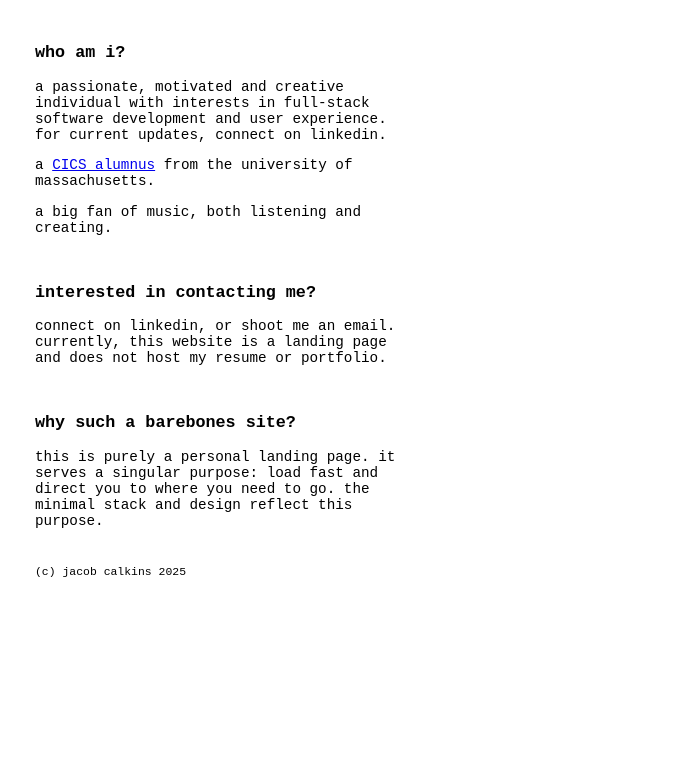
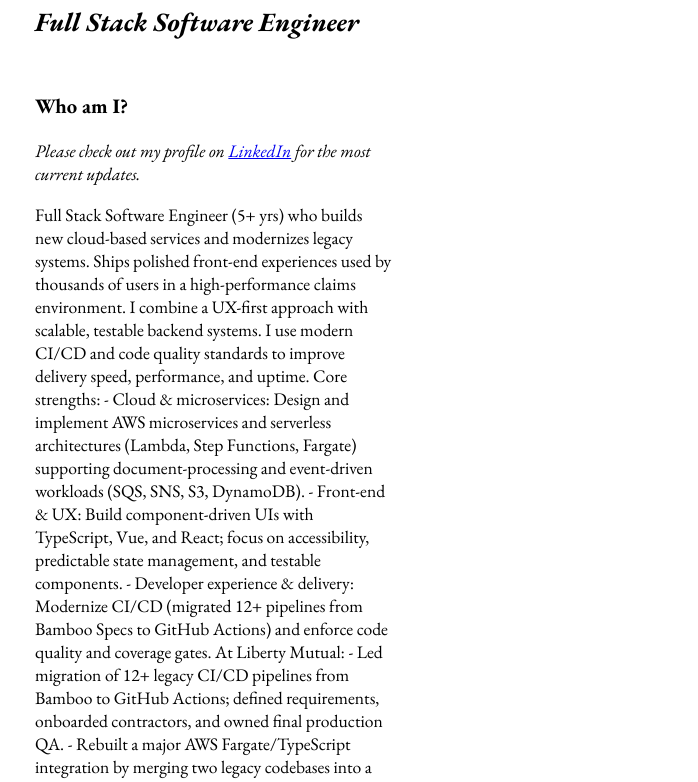
Before and after one commit to JakeCalkins/personal-site, a plain HTML site: page index.html in a window 1280 px wide. Shown: the part 145-927 px from the top of the page, without its empty margins (289-987 px from the left). Before the commit the page ends 800 px from the top, so only its background shows below. Drawn offline with nearby package versions, Linux system fonts and the light colour scheme.

Commit message:
Update index.html

```diff
--- a/index.html
+++ b/index.html
@@ -2,35 +2,53 @@
 <head>
     <title>Jake</title>
     <link rel="stylesheet" type="text/css" href="style.css" media="screen"/>
+
+    <!-- EB Garamond, in lieu of a better alternate -->
+    <link rel="preconnect" href="https://fonts.googleapis.com">
+<link rel="preconnect" href="https://fonts.gstatic.com" crossorigin>
+<link href="https://fonts.googleapis.com/css2?family=EB+Garamond:ital,wght@0,400..800;1,400..800&display=swap" rel="stylesheet">
+
 </head>
 <body>
     <div class="grid-container">
-        <div class="title">
-            <h1>jake calkins - software engineer</h1>
+        <div style="font-family: 'EB Garamond'" class="title">
+            <h1>Jake Calkins</h1>
+            <h2><i>Full Stack Software Engineer</i></h2>
         </div>
         <div class="quick-links">
             <a href="https://www.github.com/jakecalkins"><button id="github-icon">github</button></a>
             <a href="https://www.linkedin.com/in/jakecalkins/"><button id="linkedin-icon">linkedin</button></a>
-            <a href="mailto:contact@jakecalkins.com"><button id="email-icon">email</button></a>
+            <a disabled href="mailto:contact@jakecalkins.com"><button id="email-icon">email</button></a>
         </div>
-        <div class="content">
-            <h3>who am i?</h3>
-            <p> a passionate, motivated and creative individual with interests in full-stack software development and user experience. for current updates, connect on linkedin.
+        <div style="font-family: 'EB Garamond'" class="content">
+            <h3>Who am I?</h3>
+            <p><i>Please check out my profile on             <a href="https://www.linkedin.com/in/jakecalkins/">LinkedIn</a> for the most current updates.</i></p>
+            <p>
+                Full Stack Software Engineer (5+ yrs) who builds new cloud-based services and modernizes legacy systems. Ships polished front-end experiences used by thousands of users in a high-performance claims environment. I combine a UX-first approach with scalable, testable backend systems. I use modern CI/CD and code quality standards to improve delivery speed, performance, and uptime.
+
+Core strengths:
+ - Cloud & microservices: Design and implement AWS microservices and serverless architectures (Lambda, Step Functions, Fargate) supporting document-processing and event-driven workloads (SQS, SNS, S3, DynamoDB).
+ - Front-end & UX: Build component-driven UIs with TypeScript, Vue, and React; focus on accessibility, predictable state management, and testable components.
+ - Developer experience & delivery: Modernize CI/CD (migrated 12+ pipelines from Bamboo Specs to GitHub Actions) and enforce code quality and coverage gates.
+
+At Liberty Mutual:
+ - Led migration of 12+ legacy CI/CD pipelines from Bamboo to GitHub Actions; defined requirements, onboarded contractors, and owned final production QA.
+ - Rebuilt a major AWS Fargate/TypeScript integration by merging two legacy codebases into a single repository, improving deployability and reducing operational complexity.
+ - Refactored a legal/medical document service (Vue + serverless backend), improving error handling, observability (Splunk dashboards), and clarity of user-facing warnings.
+
+I’m actively interviewing for Full-Stack or Front-End roles (Massachusetts or remote). If you’re hiring for a team building modern front-end experiences or cloud-based systems, feel free to message me directly on LinkedIn for an introduction.
             </p>
-            <p> a <a href="https://www.cics.umass.edu">CICS alumnus</a> from the university of massachusetts.
+            <p><a href="https://www.cics.umass.edu">CICS alumnus</a> from the University of Massachusetts Amherst.
             </p>
-            <p> a big fan of music, both listening and creating.
-            </p>
-            <br/>
-            <h3>interested in contacting me?</h3>
-            <p> connect on linkedin, or shoot me an email. currently, this website is a landing page and does not host my resume or portfolio.</p>
-            <br/>
-            <h3>why such a barebones site?</h3>
-            <p> this is purely a personal landing page. it serves a singular purpose: load fast and direct you to where you need to go. the minimal stack and design reflect this purpose.</p>
+            <h3>Interested in contacting me?</h3>
+            <p> Please connect with me on LinkedIn. This website is a landing page and does not host my resume or portfolio.</p>
         </div>
+        <br/>
+        <hr/>
         <div class="empty"> </div>
         <div class="footer">
-            <p>(c) jacob calkins <script>document.write(new Date().getFullYear())</script></p>
+            <p>(c) Jacob Calkins <script>document.write(new Date().getFullYear())</script></p>
+            <p><i>Web page typeset in EB Garamond</i></p>
         </div>
     </div>
 </body>
```
